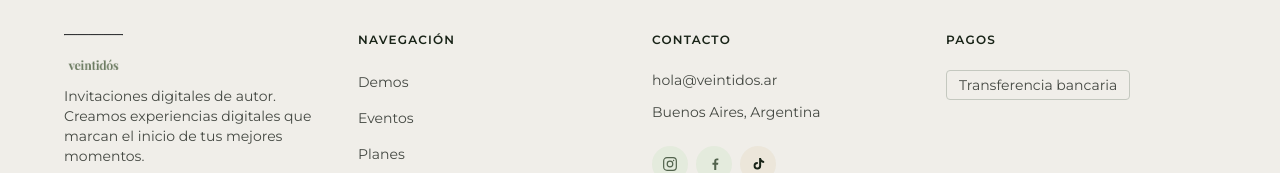
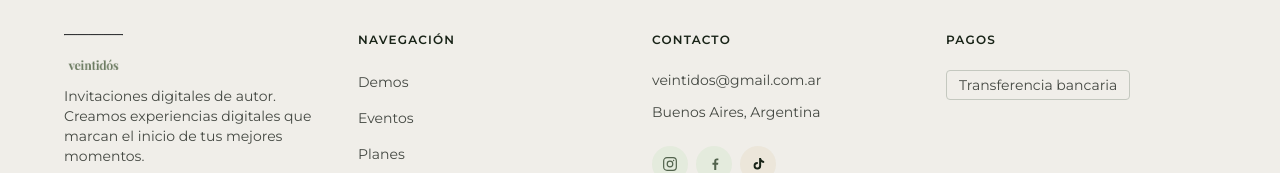
Before and after one commit to Pablo2205/Veintidos-Ecomerce, a React (Vite) app: page /catalogo in a window 1280 px wide. Shown: the part 1569-1742 px from the top of the page. Built offline with nearby package versions, Linux system fonts and the light colour scheme; a web font is replaced by a local one.

Commit message:
add: redes sociales, imagenes

```diff
--- a/src/data/site.js
+++ b/src/data/site.js
@@ -1,6 +1,6 @@
 export const WA_NUMBER = '5491139126543'
 export const waLink = (msg) => `https://wa.me/${WA_NUMBER}?text=${encodeURIComponent(msg)}`
-export const CONTACT_EMAIL = 'hola@veintidos.ar'
+export const CONTACT_EMAIL = 'veintidos@gmail.com.ar'
 export const CONTACT_LOCATION = 'Buenos Aires, Argentina'
 
 // --- Redes sociales --------------------------------------------------------
@@ -97,13 +97,13 @@ export const categories = [
     slug: 'boda',
     name: 'Boda',
     desc: 'Románticas y elegantes, con cronograma del día, dress code y datos para regalos.',
-    image: '/images/BODA.jpeg',
+    image: '/images/BODA.jpg',
   },
   {
     slug: 'xv-anos',
     name: 'Cumple XV',
     desc: 'Diseños llenos de magia y brillo para una noche que se recuerda toda la vida.',
-    image: '/images/XV.jpeg',
+    image: '/images/XV.jpg',
   },
 ]
 
```
